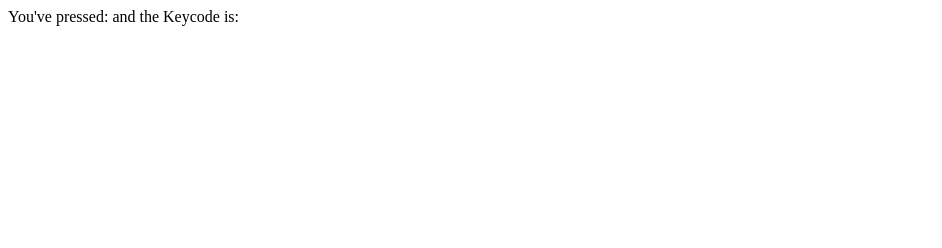
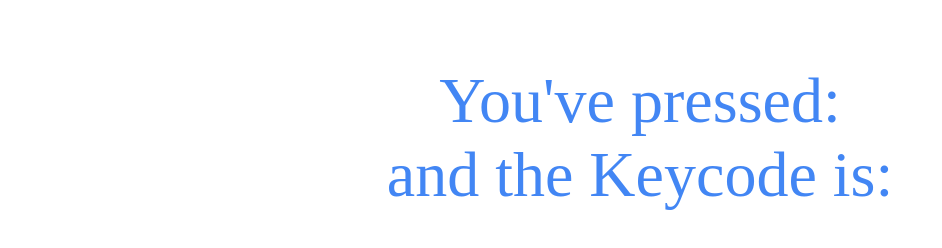
Before and after one commit to Sulabasana/KeyCode, a plain HTML site: page index.html in a window 1280 px wide. Shown: the whole page, without its empty margins (0-942 px from the left). Drawn offline with Linux system fonts and the light colour scheme.

Commit message:
Css and HTML upgraded

```diff
--- a/css/style.css
+++ b/css/style.css
@@ -0,0 +1,24 @@
+*{
+	padding: 0;
+	margin: 0;
+	box-sizing: border-box;
+}
+body{
+	text-align: center;
+}
+.displayer{
+	margin: 4em 0;
+}
+span{
+	color:#4286f4;
+	font-size: 4em;
+	display: block;
+}
+#write{
+	font-size: 3em;
+	color:#EA3400;
+}
+#code{
+	font-size: 3em;
+	color:#EA3400;
+}
--- a/index.html
+++ b/index.html
@@ -2,12 +2,14 @@
 <html>
 <head>
 	<title>Push Key and check code</title>
+	<link rel="stylesheet" type="text/css" href="css/style.css">
 </head>
 <body>
 
-	<div>
+	<div class="displayer">
 		<span>You've pressed:
 			<span id="write"></span>
+			<!-- <br> -->
 			and the Keycode is:
 			<span id="code"></span>
 		</span>
```
Also changed, not shown: Steps.txt.
